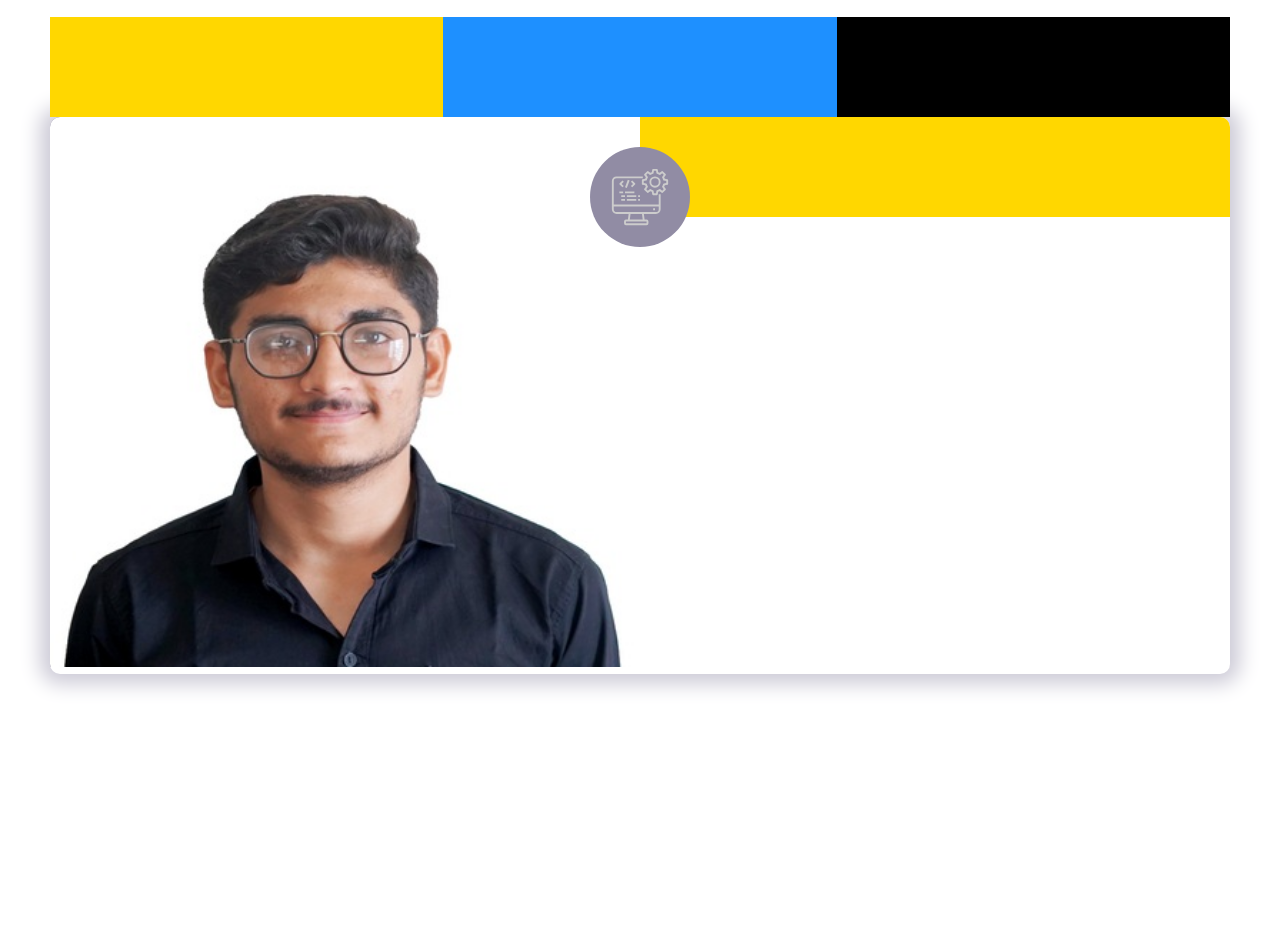
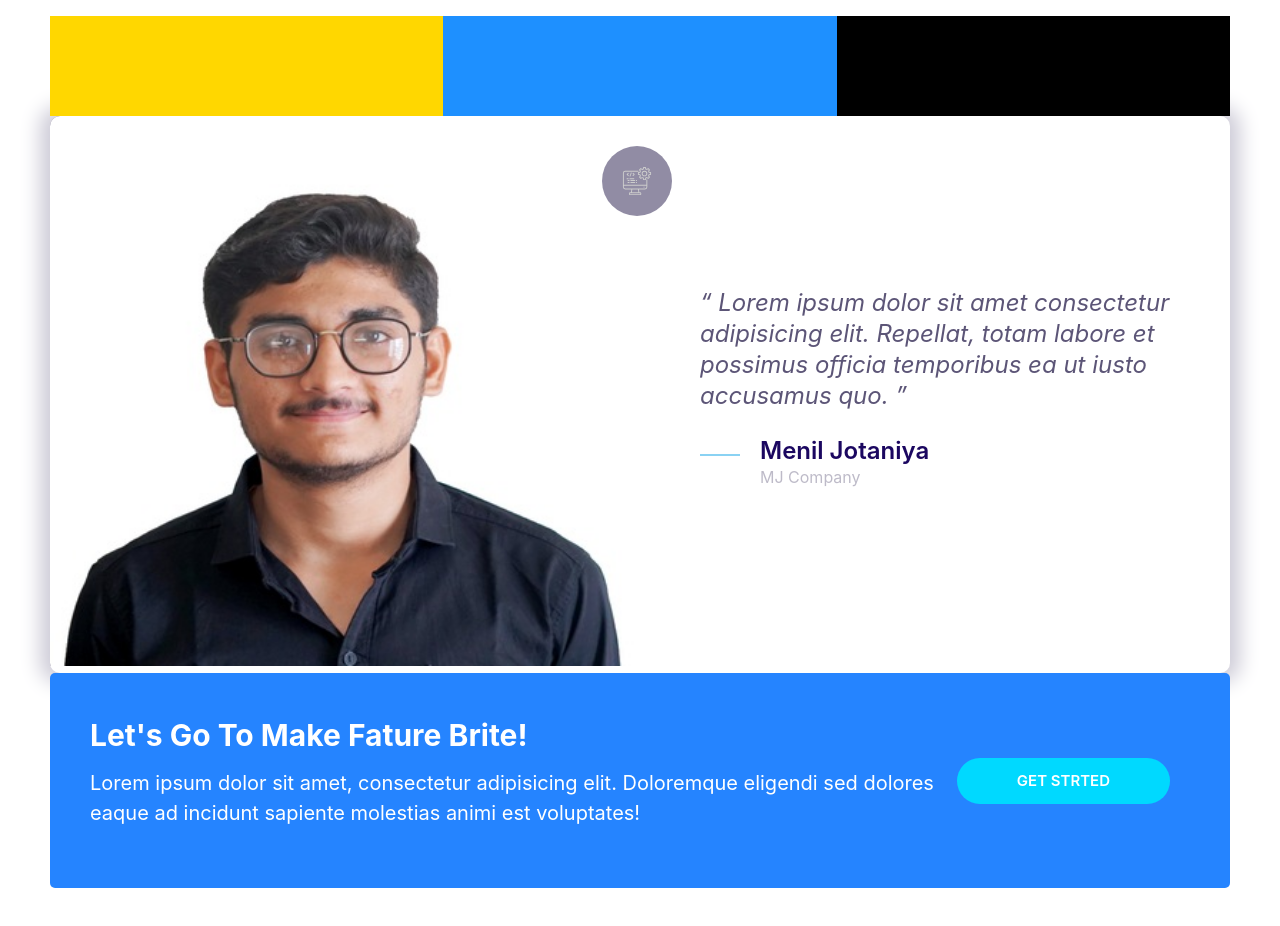
Before and after one commit to menil-nxt/nxt_repo, a plain HTML site: page index.html in a window 1280 px wide. Shown: the part 1526-2452 px from the top of the page. Before the commit the page ends 2250 px from the top, so only its background shows below. Drawn offline with Linux system fonts and the light colour scheme; a web font is replaced by a local one.

Commit message:
Add Callout

```diff
--- a/css/style.css
+++ b/css/style.css
@@ -165,8 +165,13 @@ a{
 /* Icons */
 
 .icon{
-    width: 60px;
-    height: 60px;
+    width: 40px;
+    height: 40px;
+}
+
+.icon--small{
+    width: 30px;
+    height: 30px;
 }
 
 .icon--primary{
@@ -179,8 +184,8 @@ a{
 
 .icon-container{
     background: rgb(247, 246, 247);
-    width: 50px;
-    height: 50px;
+    width: 70px;
+    height: 70px;
     border-radius: 50%;
     display: inline-flex;
     justify-content: center;
@@ -239,6 +244,11 @@ a{
 .btn--outline:hover{
     background:var(--color-headings);
     color: white;
+}
+
+.btn--stretched{
+    padding-left: 6rem;
+    padding-right: 6rem;
 }
 
 .btn--block{
@@ -470,6 +480,14 @@ a{
 .menil {
     padding: 3rem;
 }
+.quote{
+    justify-self: center;
+    align-self: center;
+}
+.quote__text{
+    text-align: left;
+}
+
 .menil__img{
     position: relative;
 }
@@ -481,12 +499,66 @@ a{
 
 .menil__img > .icon-container{
     position: absolute;
-    width: 100px;
-    height: 100px;
     top: 3rem;
-    right: -50px;
+    right: -32px;
 }
 
 .icon-container--body{
     background: var(--color-body);
 }
+
+@media screen and (min-width:768px) {
+    .testimonial .quote,
+    .testimonial .quote__author{
+        font-size: 2.4rem;
+    }
+
+    .testimonial .quote{
+        margin-left: 6rem;
+    }
+}
+
+/* Callout */
+
+.callout{
+    padding: 4rem;
+    border-radius: 5px;
+    color: #fff;
+    font-size: 2rem;
+}
+
+.callout--primary{
+    background: var(--color-primary);
+}
+
+.callout--heading{
+    color: #fff;
+    margin-top: 0;
+    font-size: 3rem;
+}
+
+.callout--content{
+    text-align: center;
+}
+
+.callout .btn{
+    justify-self: center;
+    align-self: center;
+}
+
+@media screen and (min-width:768px) {
+    .callout .grid--1x2{
+        grid-template-columns: 1fr auto;
+    }
+    .callout--content{
+        text-align: left;
+    }
+    .callout .btn{
+        justify-self: start;
+        margin: 0 2rem;
+    }
+    .btn--stretched{
+        padding-left: 6rem;
+        padding-right: 6rem;
+    }
+}
--- a/index.html
+++ b/index.html
@@ -35,7 +35,7 @@
         </svg>
       </span>
       <input type="text" class="input" placeholder="Enter your name..." />
-      <button class="btn btn--accent">Search</button>
+      <button class="btn btn--accent btn--stretched">Search</button>
     </div>
     <div style="width: 50%; padding: 4rem">
       <div class="plan plan--popular">
@@ -103,12 +103,44 @@
         <div class="menil__img">
           <img src="/nxt_repo/images/Menil (2).jpg" alt="Happy Smiling Owner" />
           <span class="icon-container icon-container--body">
-            <svg class="icon icon--white">
+            <svg class="icon icon--white icon--small">
               <use xlink:href="images/sprite.svg#computer"></use>
             </svg>
           </span>
         </div>
-        <div style="height: 100px; background: gold"></div>
+        <blockquote class="quote">
+          <p class="quote__text">
+            Lorem ipsum dolor sit amet consectetur adipisicing elit. Repellat,
+            totam labore et possimus officia temporibus ea ut iusto accusamus
+            quo.
+          </p>
+          <footer>
+            <div class="media">
+              <div class="media__image">
+                <svg class="icon icon--primary quote__line">
+                  <use xlink:href="images/sprite.svg#line"></use>
+                </svg>
+              </div>
+              <div class="media__body">
+                <h3 class="media__title quote__author">Menil Jotaniya</h3>
+                <p class="quote__company">MJ Company</p>
+              </div>
+            </div>
+          </footer>
+        </blockquote>
+      </div>
+    </div>
+    <div class="callout callout--primary">
+      <div class="grid grid--1x2">
+        <div class="callout--content">
+          <h2 class="callout--heading">Let's Go To Make Fature Brite!</h2>
+          <p>
+            Lorem ipsum dolor sit amet, consectetur adipisicing elit. Doloremque
+            eligendi sed dolores eaque ad incidunt sapiente molestias animi est
+            voluptates!
+          </p>
+        </div>
+        <a href="#" class="btn btn--secondry btn--stretched">Get Strted</a>
       </div>
     </div>
   </body>
```
Also changed, not shown: components/Tstimonial.html (+30 -19 lines).
